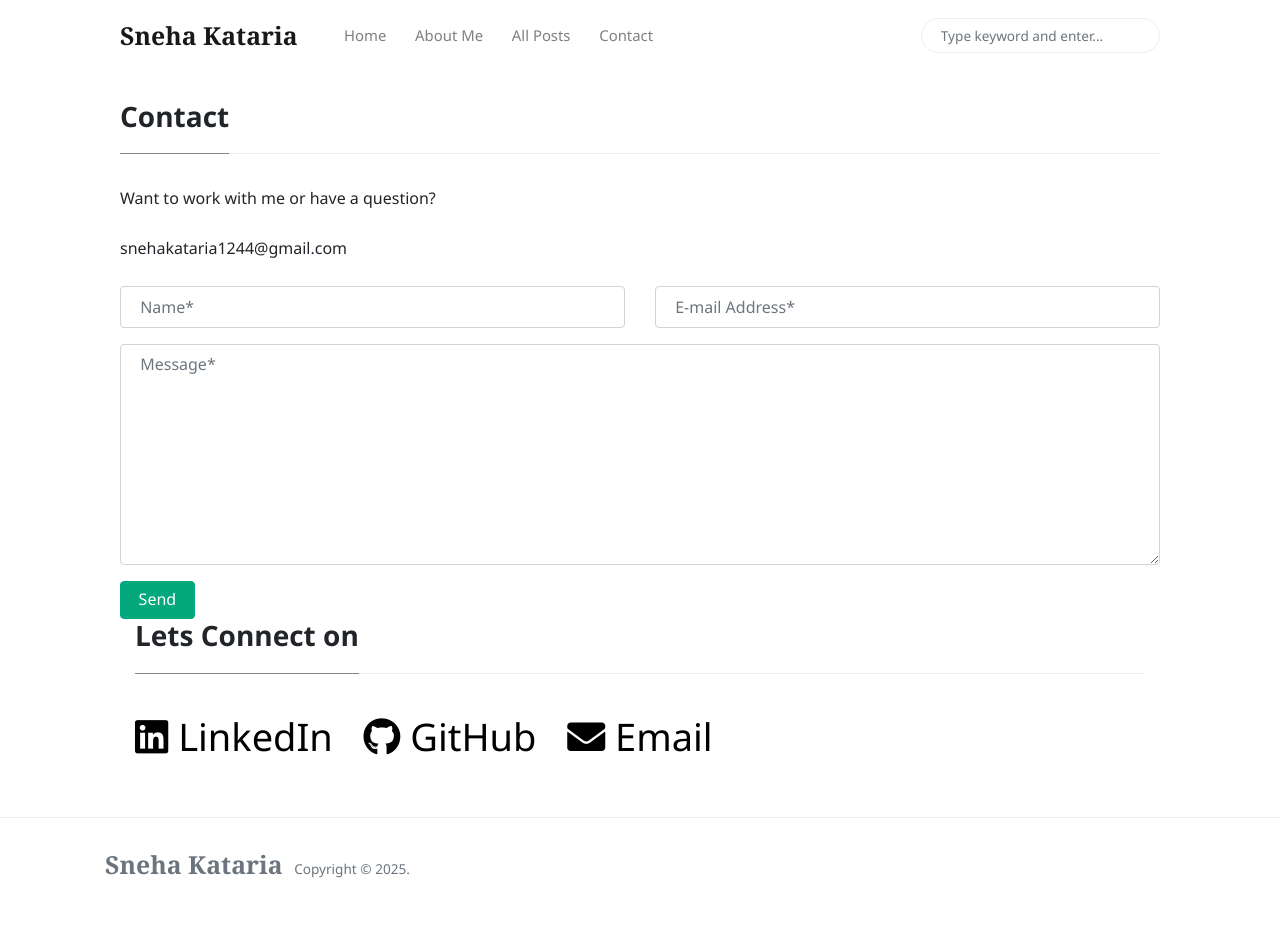
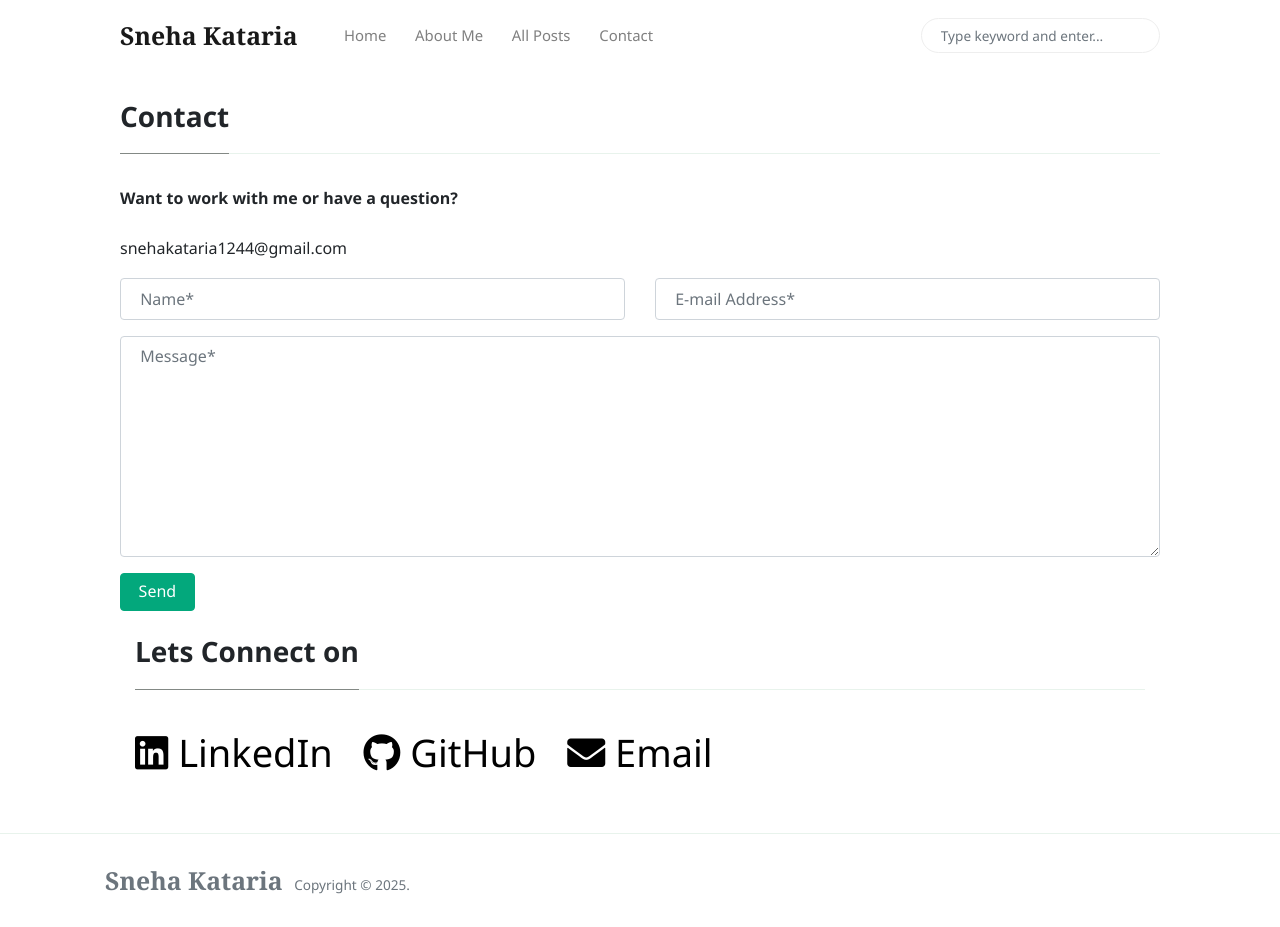
Before and after one commit to sneha-kataria/blog, a Jekyll site: the page built from _pages/contact.md, in a window 1280 px wide and 927 px high. Built offline with Jekyll 4.4.1, drawn with Linux system fonts in a browser that asks for light colours; nearby versions of some CDN libraries.

```diff
--- a/_pages/contact.md
+++ b/_pages/contact.md
@@ -4,8 +4,8 @@ permalink: "/contact.html"
 ---
 
 <form action="https://formspree.io/f/xovengga" method="POST">
-<p class="mb-4">Want to work with me or have a question?</p>
-<p class="mb-4">snehakataria1244@gmail.com</p>
+<p class="mb-4"><b>Want to work with me or have a question?</b></p>
+<p>snehakataria1244@gmail.com</p>
 <div class="form-group row">
 <div class="col-md-6">
 <input class="form-control" type="text" name="name" placeholder="Name*" required>
@@ -15,7 +15,7 @@ permalink: "/contact.html"
 </div>
 </div>
 <textarea rows="8" class="form-control mb-3" name="message" placeholder="Message*" required></textarea>
-<input class="btn btn-success" type="submit" value="Send">
+<input class="btn btn-success mb-4" type="submit" value="Send">
 </form>
 
 <div class="container">
```
